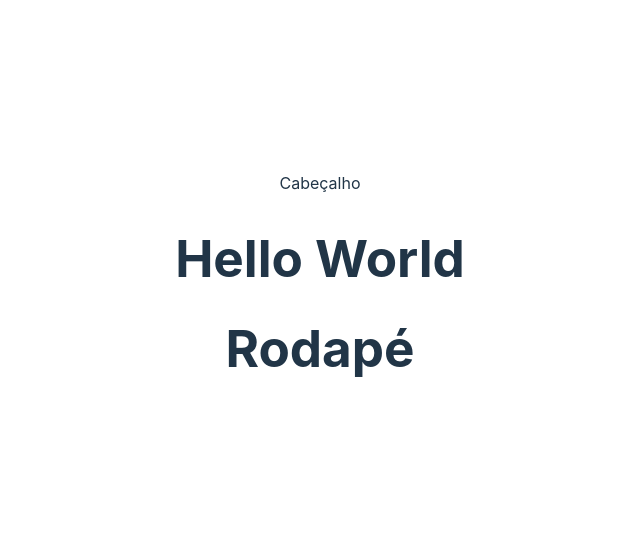
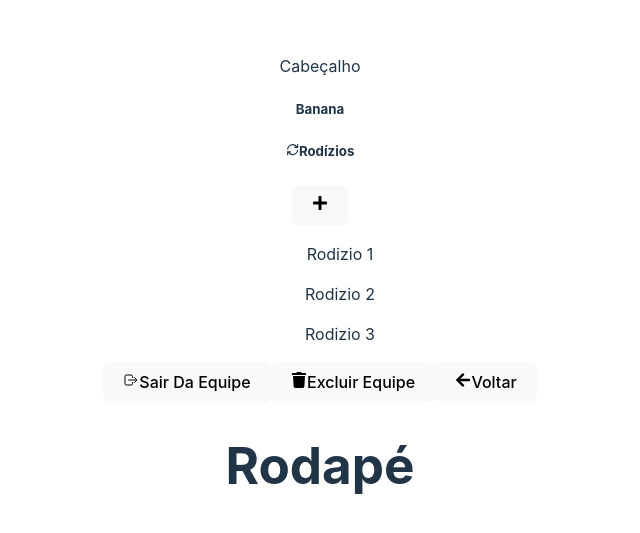
Before and after one commit to Redlintles/projeto-integrador, a React (Vite) app: page / in a window 1280 px wide. Shown: the part 109-642 px from the top of the page, without its empty margins (320-960 px from the left). Built offline with nearby package versions, Linux system fonts and the light colour scheme.

Commit message:
Feita a marcação da barra aside da página equipe

```diff
--- a/src/App.tsx
+++ b/src/App.tsx
@@ -2,7 +2,7 @@ import { BrowserRouter,Routes,Route } from 'react-router-dom'
 import './App.css'
 import Header from './components/Header';
 import Footer from './components/Footer';
-import Rodizio from './pages/Rodizio';
+import Rodizio from './pages/Rodizio/Rodizio';
 
 function App() {
 
--- a/src/pages/Rodizio.tsx
+++ /dev/null
@@ -1,6 +0,0 @@
-
-export default function Rodizio() {
-  return (
-    <h1>Hello World</h1>
-  )
-}
--- /dev/null
+++ b/src/pages/Rodizio/Rodizio.tsx
@@ -0,0 +1,54 @@
+import { FaPlus, FaTrash, FaArrowLeft } from "react-icons/fa";
+import "./Rodizio.css";
+import { GrPowerCycle } from "react-icons/gr";
+import { IoLogOutOutline } from "react-icons/io5";
+
+
+export default function Rodizio() {
+
+  const rodizios: number[] = [1,2,3];
+  return (
+    <section className="rodizio">
+      <aside className="rodizio__sidebar">
+        <article className="sidebar__team-info">
+          <div className="team-info__photo"></div>
+          <h5 className="team-info__name">Banana</h5>
+        </article>
+        <div className="sidebar__rodizio-list">
+          <div className="rodizio__list-header">
+            <h5 className="list-header__title"><GrPowerCycle />Rodízios</h5>
+            <button className="list-header__add">
+              <FaPlus />
+            </button>
+          </div>
+          <div className="rodizio__list-body">
+            <ul>
+              {rodizios && rodizios.map((n: number) => (
+                <p>Rodizio {n}</p>
+              ))}
+            </ul>
+          </div>
+        </div>
+        <div className="sidebar__rodizio-footer">
+          <button className="rodizio-footer__btn">
+            <IoLogOutOutline />
+            <span>Sair Da Equipe</span>
+          </button>
+          <button className="rodizio-footer__btn">
+            <FaTrash />
+            <span>Excluir Equipe</span>
+          </button>
+          <button className="rodizio-footer__btn bold">
+            <FaArrowLeft />
+            <span>Voltar</span>
+          </button>
+        </div>
+      </aside>
+
+      <section className="rodizio__main">
+
+      </section>
+
+    </section>
+  )
+}
```
Also changed, not shown: src/pages/Rodizio/Rodizio.css (added), 1 other file (tests, documents, lock files or other folders).
